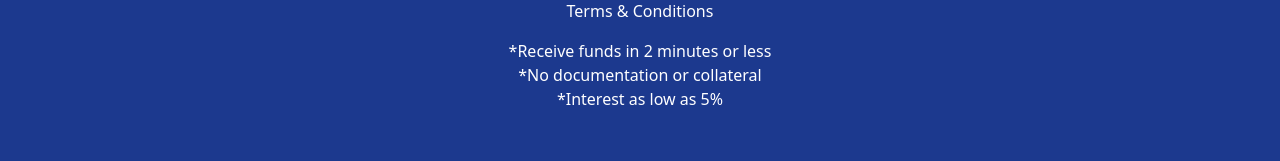
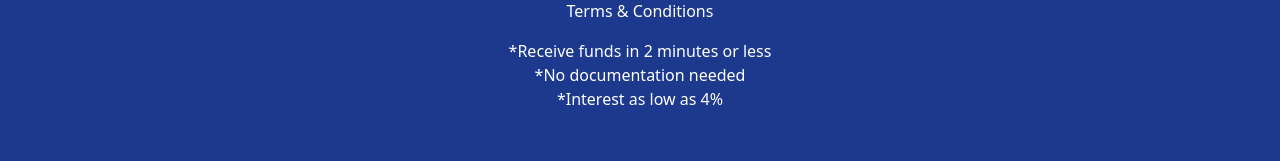
Before and after one commit to ObaroJB/urgentcash, a Next.js app: page / in a window 1280 px wide. Shown: the part 247-408 px from the top of the page. Built offline with nearby package versions, Linux system fonts and the light colour scheme.

Commit message:
vercel enable

```diff
--- a/app/dashboard/get-loan/get-loan.js
+++ b/app/dashboard/get-loan/get-loan.js
@@ -57,7 +57,7 @@ export default function GetLoan ({userId}){
        .catch(e => {
         setOpsProgress(false);
         console.error(e);
-        alert(` Something went wrong : ${e}`)
+        alert(`you have encountered an error: ${e}`)
        })
     },
     validationSchema:schema
--- a/app/dashboard/loan-details/loan-details.js
+++ b/app/dashboard/loan-details/loan-details.js
@@ -179,7 +179,7 @@ export default function LoanDetails ({user}) {
                  { loan !== null ?
                  <div className="flex flex-col gap-4">
                     <ul className="grid grid-cols-2 pb-3 mb-3 border-b border-green-200">
-                       <li className="text-lg text-gray-800 uppercase">Amount</li>
+                       <li className="text-lg text-gray-700 uppercase">Amount</li>
                        <li className="text-lg text-gray-700 text-end"> {loan.amount} </li>
                     </ul>
                     <ul className="grid grid-cols-2 pb-3 mb-3 border-b border-green-200">
--- a/app/page.js
+++ b/app/page.js
@@ -20,8 +20,8 @@ return (
      <a href = "#">  Terms & Conditions</a>
 <ul className="mt-4 ">
       <li> *Receive funds in 2 minutes or less</li>
-      <li> *No documentation or collateral</li>
-      <li> *Interest as low as 5%</li>
+      <li> *No documentation needed</li>
+      <li> *Interest as low as 4%</li>
 </ul>
 </div>
 
--- a/package.json
+++ b/package.json
@@ -19,8 +19,8 @@
     "formik": "^2.4.6",
     "next": "15.2.3",
     "next-auth": "^5.0.0-beta.25",
-    "react": "19.1.0",
-    "react-dom": "19.1.0",
+    "react": "^18.2.0",
+    "react-dom": "^18.2.0",
     "react-icons": "^5.5.0",
     "yup": "^1.6.1"
   },
```
Also changed, not shown: 1 other file (tests, documents, lock files or other folders).
